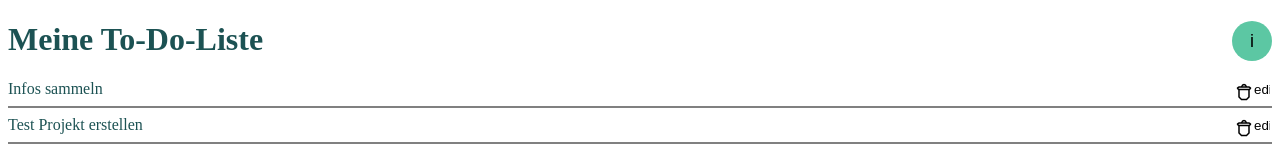
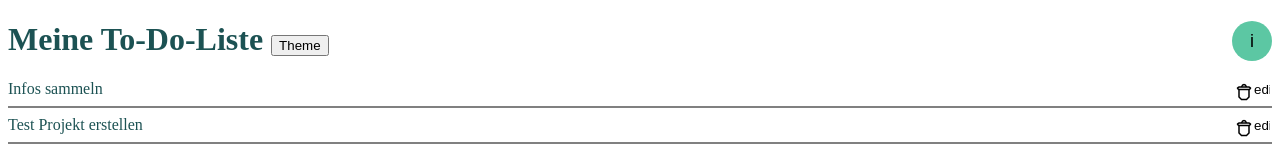
Before and after one commit to FabioKaelin/ToDoManager, a Vue app: page / in a window 1280 px wide. Shown: the top 152 px of the page. Built offline with nearby package versions, Linux system fonts and the light colour scheme; a web font is replaced by a local one.

Commit message:
Button fuer Themewechsel

```diff
--- a/src/App.vue
+++ b/src/App.vue
@@ -1,5 +1,5 @@
 <template>
-        <h1  >Meine To-Do-Liste<button id="InformationsButton" @click="showInformations" style="margin-left:2.5em">i</button></h1>
+        <h1  >Meine To-Do-Liste<button id="InformationsButton" @click="showInformations" style="margin-left:2.5em">i</button> <button @click="changeTheme">Theme</button> </h1>
 		<span id="Informationen"  @click="hideInformations">
 			<br>
 			Dies ist ein Forntend für den ÜK 294. <br>
@@ -119,6 +119,17 @@
 			},
 			hideInformations() {
 				document.getElementById("Informationen").style.display = "none";
+			},
+			changeTheme() {
+				console.log(document.scrollingElement.style)
+				if (document.body.style.color == "rgb(28, 82, 83)") {// if lighttheme then Darktheme
+					document.body.style.color = "rgb(58, 145, 148)";
+					document.body.style.backgroundColor = "rgb(16, 40, 66)"
+				} else if (document.body.style.color == "rgb(58, 145, 148)"){//if Darktheme then Lighttheme
+					document.body.style.color = "rgb(28, 82, 83)";
+					document.body.style.background = "rgb(127, 255, 212"
+
+				}
 			}
 		}
 	}
```
